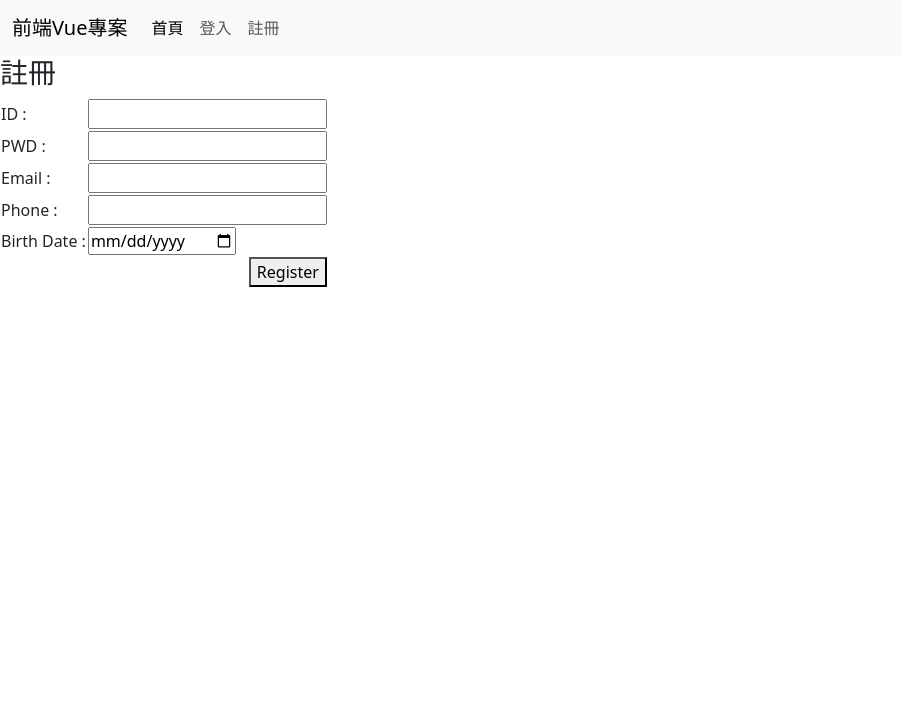
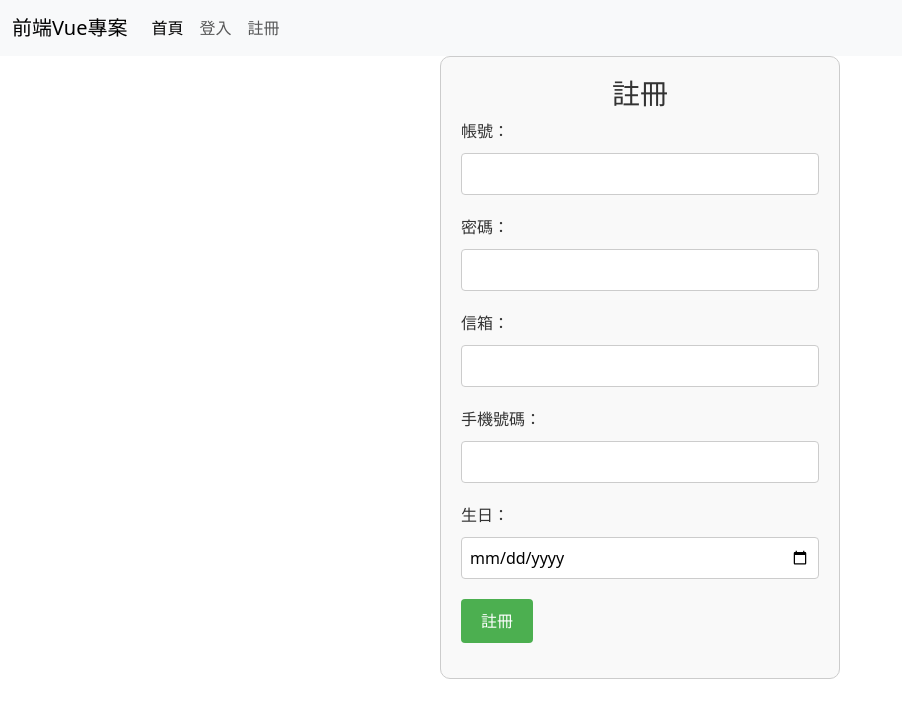
Before and after one commit to Ricter1229/MovieTicketSellWeb-User-FrontEnd, a Vue app: page /secure/register in a window 1280 px wide. Shown: the top 718 px of the page, without its empty margins (0-902 px from the left). Built offline with nearby package versions, Linux system fonts and the light colour scheme; the HTML template or start-up script is replaced by a standard one.

Commit message:
change logic of vaLidation

```diff
--- a/src/router/router.js
+++ b/src/router/router.js
@@ -5,6 +5,7 @@ import NotFound from "@/views/NotFound.vue";
 import Forbidden from "@/views/Forbidden.vue";
 import Register from "@/views/secure/Register.vue";
 import Login from "@/views/secure/Login.vue";
+import User from "@/views/user/User.vue";
 import ResetPassword from "@/views/secure/ResetPassword.vue";
 
 const routes = [
@@ -14,6 +15,7 @@ const routes = [
 
     { path: "/secure/register", name: "register-link", component: Register },
     { path: "/secure/login", name: "login-link", component: Login },
+    { path: "/user", name: "user-link", component: User },
     { path: '/secure/reset-password', name: 'reset-password', component: ResetPassword },
 ];
 
--- a/src/store/users.js
+++ b/src/store/users.js
@@ -1,10 +1,25 @@
 import { defineStore } from "pinia";
 import { ref } from "vue";
 
-const useUsersStore = defineStore("users", function() {
+const useUsersStore = defineStore("userData", function() {
+    const account = ref("");
+    function setAccount(val) {
+        account.value = val;
+    }
+
     const email = ref("");
     function setEmail(val) {
         email.value = val;
+    }
+
+    const phone = ref("");
+    function setPhone(val) {
+        phone.value = val;
+    }
+
+    const birthDate = ref("");
+    function setBirthDate(val) {
+        birthDate.value = val;
     }
 
     const isLogin = ref(false);
@@ -15,16 +30,16 @@ const useUsersStore = defineStore("users", function() {
     function logout() {
         email.value = "";
         isLogin.value = false;
-        sessionStorage.removeItem("users");
+        sessionStorage.removeItem("userData");
     }
 
     return {
-        email, setEmail, isLogin, setLogin, logout,
+        account, setAccount, email, setEmail, phone, setPhone, birthDate, setBirthDate, isLogin, setLogin, logout,
     }
 }, {
     persist: {
         storage: sessionStorage,
-        paths: ["email", "isLogin"]
+        paths: ["account", "email", "phone", "birthDate", "isLogin"]
     }
 });
 
--- a/src/views/Navigationbar.vue
+++ b/src/views/Navigationbar.vue
@@ -23,6 +23,9 @@
                         <button @click="logout" class="nav-link btn btn-link">登出</button>
                     </li>
 
+                    <li class="nav-item" v-show="usersStore.isLogin">
+                        <RouterLink to="/user" class="nav-link" aria-current="page" >用戶</RouterLink>
+                    </li>
                     <li class="nav-item dropdown" v-show="usersStore.isLogin">
                         <span class="nav-link dropdown-toggle" data-bs-toggle="dropdown"
                                 role="button" aria-expanded="false">
--- a/src/views/secure/Login.vue
+++ b/src/views/secure/Login.vue
@@ -1,34 +1,25 @@
 <template>
-    <h3>登入</h3>
-    <form>
-        <table v-if="!codeSent">
-            <tbody>
-                <tr>
-                    <td>ID : </td>
-                    <td><input type="text" v-model="username" @focus="clearError()"></td>
-                    <td>{{ message }}</td>
-                </tr>
-                <tr>
-                    <td>PWD : </td>
-                    <td><input type="text" v-model="password" @focus="clearError()"></td>
-                    <td></td>
-                </tr>
-                <tr>
-                    <td> </td>
-                    <td align="right"><button type="button" @click="login()">Login</button></td>
-                </tr>
-            </tbody>
-        </table>
-
-        <div v-else>
-            <p>請輸入您收到的驗證碼：</p>
-            <input type="text" v-model="validationCodeInput" placeholder="Validation Code" />
-            <button type="button" @click="validateCode()">Validate Code</button>
-        </div>
-    </form>
-
-    <div>
-        <button @click="openForgotPasswordModal">忘記密碼?</button>
+    <div class="login-container">
+        <h3>登入</h3>
+        <form>
+            <div>
+                <div class="form-group">
+                    <label for="username">帳號: </label>
+                    <input type="text" id="username" v-model="username" @focus="clearError()">
+                    <span class="error-message">{{ message }}</span>
+                </div>
+                <div class="form-group">
+                    <label for="password">密碼: </label>
+                    <input type="text" id="password" v-model="password" @focus="clearError()">
+                </div>
+                <div class="form-group">
+                    <button type="button" @click="login()">Login</button>
+                </div>
+                <div class="form-group">
+                    <button type="button" @click="openForgotPasswordModal">忘記密碼?</button>
+                </div>
+            </div>
+        </form>
 
         <div v-if="showForgotPasswordModal" class="modal">
             <div class="modal-content">
@@ -39,7 +30,6 @@
             </div>
         </div>
     </div>
-
 </template>
 
 <script setup>
@@ -55,9 +45,6 @@ const router = useRouter();
 const username = ref(null);
 const password = ref(null);
 const message = ref(null);
-
-const validationCodeInput = ref("");
-const codeSent = ref(false);
 
 const showForgotPasswordModal = ref(false);
 const resetUsername = ref("");
@@ -90,25 +77,28 @@ async function login() {
     };
 
     axiosapi.defaults.headers.authorization = "";
+    usersStore.setAccount("");
     usersStore.setEmail("");
+    usersStore.setPhone("");
+    usersStore.setBirthDate("");
     usersStore.setLogin(false);
     try {
         const response = await axiosapi.post("/ajax/secure/login", request);
+        const { account, phone, birthDate, email } = response.data;
 
         if (response.data.success) {
-            sessionStorage.setItem("user", response.data.user);
-            sessionStorage.setItem("token", response.data.token);
-            const expirationTime = new Date().getTime() + 60 * 5 * 1000; // 5分鐘後過期
-            sessionStorage.setItem("validationCode", response.data.validationCode);
-            sessionStorage.setItem("codeExpiration", expirationTime);
+            usersStore.setAccount(account);
+            usersStore.setPhone(phone);
+            usersStore.setBirthDate(birthDate);
+            usersStore.setEmail(email);
+            usersStore.setLogin(true);
 
             Swal.fire({
                 icon: "success",
-                title: "驗證碼已寄出，請檢查您的信箱。",
-                // title: response.data.message,
+                title: response.data.message,
             })
 
-            codeSent.value = true; //驗證碼步驟
+            router.push({ name: "home-link" });
         } else {
             message.value = response.data.message;
             Swal.fire({
@@ -120,45 +110,6 @@ async function login() {
         Swal.fire({
             icon: "error",
             title: "查詢失敗:" + error.message,
-        });
-    }
-}
-
-function validateCode() {
-    const storedCode = sessionStorage.getItem("validationCode");
-    const user = sessionStorage.getItem("user");
-    const token = sessionStorage.getItem("token");
-
-    const storedExpiration = sessionStorage.getItem("codeExpiration");
-    const currentTime = new Date().getTime();
-    if (currentTime > storedExpiration) {
-        Swal.fire({ icon: "error", title: "驗證碼已過期，請重新登入。" });
-        sessionStorage.removeItem("validationCode");
-        sessionStorage.removeItem("token");
-        sessionStorage.removeItem("user");
-        sessionStorage.removeItem("codeExpiration");
-        codeSent.value = false;
-        return
-    }
-
-    if (storedCode == validationCodeInput.value) {
-        Swal.fire({
-            icon: "success",
-            title: "hello",
-        }).then(function (result) {
-            axiosapi.defaults.headers.authorization = "Bearer " + token;
-            sessionStorage.removeItem("validationCode");
-            sessionStorage.removeItem("token");
-            sessionStorage.removeItem("user");
-            sessionStorage.removeItem("codeExpiration");
-            usersStore.setEmail(user);
-            usersStore.setLogin(true);
-            router.push({ name: "home-link" });
-        })
-    } else {
-        Swal.fire({
-            icon: "error",
-            title: "驗證碼錯誤，請重試。",
         });
     }
 }
@@ -191,22 +142,94 @@ async function sendResetPasswordRequest() {
 </script>
 
 <style scoped>
+.login-container {
+    max-width: 400px;
+    margin: 0 auto;
+    padding: 20px;
+    border: 1px solid #ccc;
+    border-radius: 10px;
+    background-color: #f9f9f9;
+}
+
+h3 {
+    text-align: center;
+    color: #333;
+}
+
+.form-group {
+    margin-bottom: 15px;
+}
+
+label {
+    display: block;
+    margin-bottom: 5px;
+    color: #333;
+}
+
+input[type="text"] {
+    width: 100%;
+    padding: 8px;
+    margin: 5px 0;
+    box-sizing: border-box;
+    border: 1px solid #ccc;
+    border-radius: 4px;
+}
+
+button {
+    background-color: #4CAF50;
+    color: white;
+    padding: 10px 20px;
+    border: none;
+    border-radius: 4px;
+    cursor: pointer;
+}
+
+button:hover {
+    background-color: #45a049;
+}
+
+.error-message {
+    color: red;
+    font-size: 0.9em;
+}
+
+p {
+    text-align: center;
+    color: #333;
+}
+
 .modal {
-    display: flex;
-    justify-content: center;
-    align-items: center;
     position: fixed;
     top: 0;
     left: 0;
     width: 100%;
     height: 100%;
-    background: rgba(0, 0, 0, 0.5);
+    background-color: rgba(0, 0, 0, 0.5);
+    display: flex;
+    justify-content: center;
+    align-items: center;
 }
 
 .modal-content {
-    background: white;
+    background-color: #fff;
     padding: 20px;
-    border-radius: 5px;
+    border-radius: 10px;
     text-align: center;
 }
+
+.modal-content h3 {
+    margin-bottom: 20px;
+}
+
+.modal-content input {
+    width: 100%;
+    padding: 10px;
+    margin-bottom: 20px;
+    border: 1px solid #ccc;
+    border-radius: 4px;
+}
+
+.modal-content button {
+    margin: 5px;
+}
 </style>
--- a/src/views/secure/Register.vue
+++ b/src/views/secure/Register.vue
@@ -1,40 +1,50 @@
 <template>
-    <h3>註冊</h3>
-    <form>
-        <table>
-            <tbody>
-                <tr>
-                    <td>ID : </td>
-                    <td><input type="text" v-model="username" @focus="clearError('username')"></td>
-                    <td>{{ errors.username }}</td>
-                </tr>
-                <tr>
-                    <td>PWD : </td>
-                    <td><input type="password" v-model="password" @focus="clearError('password')"></td>
-                    <td>{{ errors.password }}</td>
-                </tr>
-                <tr>
-                    <td>Email : </td>
-                    <td><input type="email" v-model="email" @focus="clearError('email')"></td>
-                    <td>{{ errors.email }}</td>
-                </tr>
-                <tr>
-                    <td>Phone : </td>
-                    <td><input type="text" v-model="phoneNum" @focus="clearError('phoneNum')"></td>
-                    <td>{{ errors.phoneNum }}</td>
-                </tr>
-                <tr>
-                    <td>Birth Date : </td>
-                    <td><input type="date" v-model="birthDate" @focus="clearError('birthDate')"></td>
-                    <td>{{ errors.birthDate }}</td>
-                </tr>
-                <tr>
-                    <td> </td>
-                    <td align="right"><button type="button" @click="register()">Register</button></td>
-                </tr>
-            </tbody>
-        </table>
-    </form>
+    <div class="register-container">
+        <h3 v-if="!isVerificationStep">註冊</h3>
+        <h3 v-else>驗證電子郵件</h3>
+
+        <form v-if="!isVerificationStep">
+            <div class="form-group">
+                <label for="username">帳號：</label>
+                <input type="text" id="username" v-model="username" @focus="clearError('username')">
+                <span class="error-message">{{ errors.username }}</span>
+            </div>
+            <div class="form-group">
+                <label for="password">密碼：</label>
+                <input type="password" id="password" v-model="password" @focus="clearError('password')">
+                <span class="error-message">{{ errors.password }}</span>
+            </div>
+            <div class="form-group">
+                <label for="email">信箱：</label>
+                <input type="email" id="email" v-model="email" @focus="clearError('email')">
+                <span class="error-message">{{ errors.email }}</span>
+            </div>
+            <div class="form-group">
+                <label for="phoneNum">手機號碼：</label>
+                <input type="text" id="phoneNum" v-model="phoneNum" @focus="clearError('phoneNum')">
+                <span class="error-message">{{ errors.phoneNum }}</span>
+            </div>
+            <div class="form-group">
+                <label for="birthDate">生日：</label>
+                <input type="date" id="birthDate" v-model="birthDate" @focus="clearError('birthDate')">
+                <span class="error-message">{{ errors.birthDate }}</span>
+            </div>
+            <div class="form-group">
+                <button type="button" @click="register()">註冊</button>
+            </div>
+        </form>
+
+        <form v-else>
+            <div class="form-group">
+                <label for="validationCode">驗證碼：</label>
+                <input type="text" id="validationCode" v-model="validationCode" @focus="clearError('validationCode')">
+                <span class="error-message">{{ errors.validationCode }}</span>
+            </div>
+            <div class="form-group">
+                <button type="button" @click="verifyCode()">確認驗證碼</button>
+            </div>
+        </form>
+    </div>
 </template>
 
 <script setup>
@@ -45,28 +55,28 @@ import { useRouter } from 'vue-router';
 
 const router = useRouter();
 
-// Form fields
 const username = ref(null);
 const password = ref(null);
 const email = ref(null);
 const phoneNum = ref(null);
 const birthDate = ref(null);
 
-// Error messages
+const validationCode = ref(null);
+const isVerificationStep = ref(false);
+
 const errors = ref({
     username: null,
     password: null,
     email: null,
     phoneNum: null,
     birthDate: null,
+    validationCode: null,
 });
 
-// Clear error for a specific field
 function clearError(field) {
     errors.value[field] = null;
 }
 
-// Register function
 async function register() {
     Swal.fire({
         title: "Registering.....",
@@ -74,25 +84,21 @@ async function register() {
         allowOutsideClick: false,
     });
 
-    // Reset errors
     for (let key in errors.value) {
         errors.value[key] = null;
     }
 
-    // Validation
     if (!username.value) errors.value.username = "Username is required";
     if (!password.value) errors.value.password = "Password is required";
     if (!email.value) errors.value.email = "Email is required";
     if (!phoneNum.value) errors.value.phoneNum = "Phone number is required";
     if (!birthDate.value) errors.value.birthDate = "Birth date is required";
 
-    // Stop if validation fails
     if (Object.values(errors.value).some((error) => error)) {
         Swal.close();
         return;
     }
 
-    // Request payload
     let request = {
         account: username.value,
         password: password.value,
@@ -102,30 +108,126 @@ async function register() {
     };
 
     try {
-        const response = await axiosapi.post("/ajax/secure/register", request);
+        const response = await axiosapi.post("/ajax/secure/register-temp", request);
 
-        console.log(response)
         if (response.data.success) {
-            console.log("Registration Successful");
+            sessionStorage.setItem("userData", JSON.stringify(request));
+            sessionStorage.setItem("validationCode", response.data.validationCode);
+            const expirationTime = new Date().getTime() + 60 * 5 * 1000; // 5 minutes expiration
+            sessionStorage.setItem("codeExpiration", expirationTime);
+            isVerificationStep.value = true;
             Swal.fire({
                 icon: "success",
-                title: response.data.message,
-            }).then(() => {
-                router.push({ name: "login-link" });
+                title: "註冊成功！請檢查您的電子郵件以取得驗證碼。",
             });
         } else {
-            console.log("Registration Failed: ", response.data.message);
             Swal.fire({
                 icon: "warning",
                 title: response.data.message,
             });
         }
     } catch (error) {
-        console.log("error", error);
         Swal.fire({
             icon: "error",
             title: "Registration failed: " + error.message,
         });
     }
 }
+
+function verifyCode() {
+    const storedCode = sessionStorage.getItem("validationCode");
+    const storedExpiration = sessionStorage.getItem("codeExpiration");
+    const currentTime = new Date().getTime();
+
+    if (currentTime > storedExpiration) {
+        Swal.fire({ icon: "error", title: "驗證碼已過期，請重新登入。" });
+        isVerificationStep.value = false;
+        return;
+    }
+
+    if (validationCode.value != storedCode) {
+        errors.value.validationCode = "驗證碼錯誤";
+    } else {
+        const request = sessionStorage.getItem("userData");
+        completeRegistration(request);
+    }
+}
+
+async function completeRegistration(request) {
+    const response = await axiosapi.post("/ajax/secure/confirm-registration", JSON.parse(request));
+
+    try {
+        Swal.fire({
+            icon: "success",
+            title: "註冊成功！",
+        }).then(() => {
+            router.push({ name: "login-link" });
+        });
+    } catch (error) {
+        Swal.fire({
+            icon: "error",
+            title: "Finalization failed: " + error.message,
+        });
+    }
+
+    sessionStorage.removeItem("userData");
+    sessionStorage.removeItem("validationCode");
+    sessionStorage.removeItem("codeExpiration");
+}
 </script>
+
+<style scoped>
+.register-container {
+    max-width: 400px;
+    margin: 0 auto;
+    padding: 20px;
+    border: 1px solid #ccc;
+    border-radius: 10px;
+    background-color: #f9f9f9;
+}
+
+h3 {
+    text-align: center;
+    color: #333;
+}
+
+.form-group {
+    margin-bottom: 15px;
+}
+
+label {
+    display: block;
+    margin-bottom: 5px;
+    color: #333;
+}
+
+input[type="text"],
+input[type="password"],
+input[type="email"],
+input[type="date"] {
+    width: 100%;
+    padding: 8px;
+    margin: 5px 0;
+    box-sizing: border-box;
+    border: 1px solid #ccc;
+    border-radius: 4px;
+}
+
+button {
+    background-color: #4CAF50;
+    color: white;
+    padding: 10px 20px;
+    border: none;
+    border-radius: 4px;
+    cursor: pointer;
+}
+
+button:hover {
+    background-color: #45a049;
+}
+
+.error-message {
+    color: red;
+    font-size: 0.9em;
+}
+</style>
```
Also changed, not shown: src/views/user/User.vue (added, +60 -0 lines), 1 other file (tests, documents, lock files or other folders).
